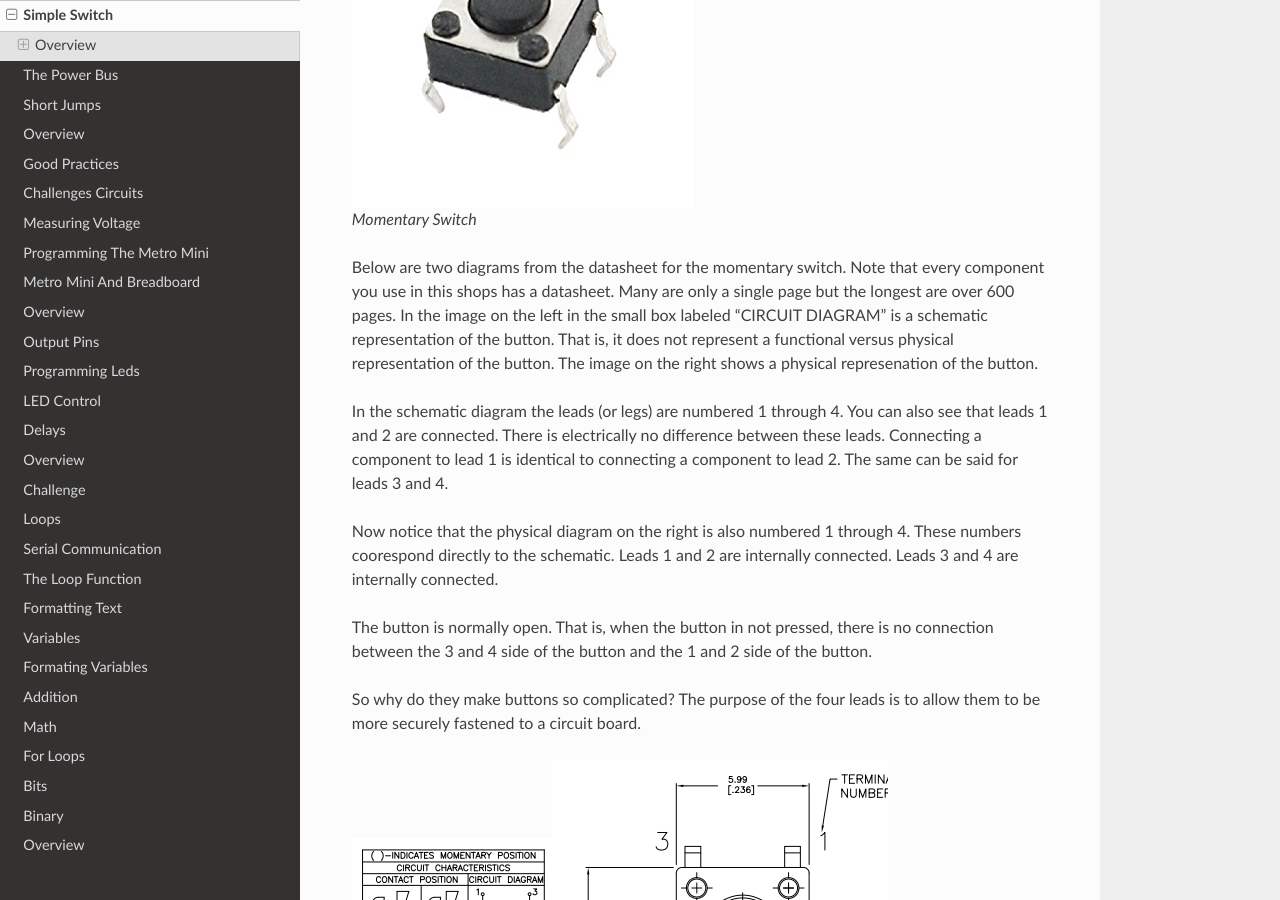
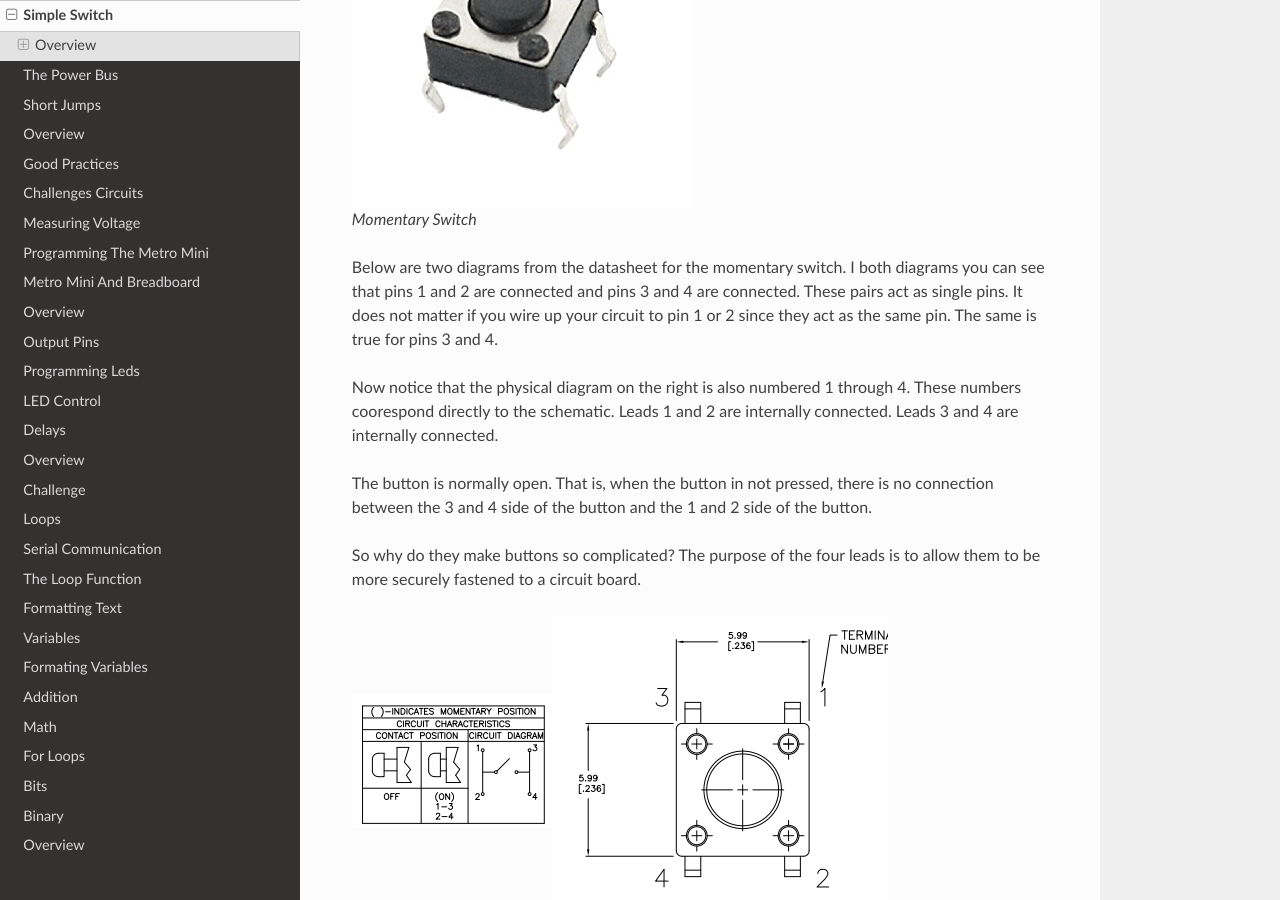
Before and after one commit to maxtkc/mvths-wiki, a Sphinx documentation site: the page built from docs/004-simple-switch.rst, in a window 1280 px wide and 900 px high, scrolled down 590 px. Built offline with Sphinx 7.4.7 and the Read the Docs theme 2.0.0, drawn with Linux system fonts in a browser that asks for light colours; pages that are not in the unit, such as notebooks, are missing from menus.

Commit message:
Update 004-simple-switch.rst

```diff
--- a/docs/004-simple-switch.rst
+++ b/docs/004-simple-switch.rst
@@ -12,9 +12,7 @@
 
    Momentary Switch
 
-Below are two diagrams from the datasheet for the momentary switch. Note that every component you use in this shops has a datasheet. Many are only a single page but the longest are over 600 pages. In the image on the left in the small box labeled "CIRCUIT DIAGRAM" is a schematic representation of the button. That is, it does not represent a functional versus physical representation of the button. The image on the right shows a physical represenation of the button.
-
-In the schematic diagram the leads (or legs) are numbered 1 through 4. You can also see that leads 1 and 2 are connected. There is electrically no difference between these leads. Connecting a component to lead 1 is identical to connecting a component to lead 2. The same can be said for leads 3 and 4.
+Below are two diagrams from the datasheet for the momentary switch. I both diagrams you can see that pins 1 and 2 are connected and pins 3 and 4 are connected. These pairs act as single pins. It does not matter if you wire up your circuit to pin 1 or 2 since they act as the same pin. The same is true for pins 3 and 4.
 
 Now notice that the physical diagram on the right is also numbered 1 through 4. These numbers coorespond directly to the schematic. Leads 1 and 2 are internally connected. Leads 3 and 4 are internally connected.
 
```
